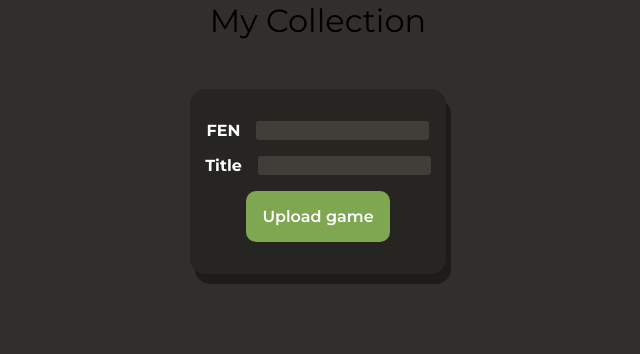
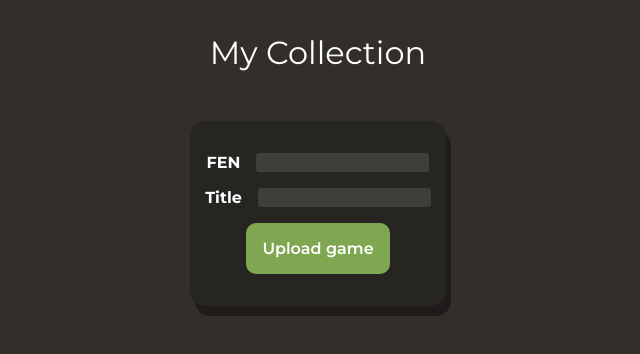
Before and after one commit to LorenzoTurco/ChessDB-FrontEnd, a React (Create React App) app in the folder chessdb/: page / in a window 1280 px wide. Shown: the top 354 px of the page, without its empty margins (322-962 px from the left). Built offline with nearby package versions, Linux system fonts and the light colour scheme; no server answers.

Commit message:
restructured header

```diff
--- a/chessdb/src/Components/Header/Header.jsx
+++ b/chessdb/src/Components/Header/Header.jsx
@@ -4,7 +4,7 @@ const Header = () => {
   return (
     <div>
       <header className="header">
-        <button className="header__option">My Collection</button>
+        <button className="header__title">My Collection</button>
       </header>
     </div>
   );
--- a/chessdb/src/Components/Header/Header.scss
+++ b/chessdb/src/Components/Header/Header.scss
@@ -6,13 +6,13 @@
   gap: 16rem;
   margin-bottom: 3rem;
   background-color: rgb(50, 46, 43);
+  margin-top: 2rem;
 
-  .header__option {
+  .header__title {
     font-size: 2rem;
     font-family: "Montserrat", sans-serif;
     border: none;
-    background-color: white;
-    cursor: pointer;
     background-color: rgb(50, 46, 43);
+    color: white;
   }
 }
```
